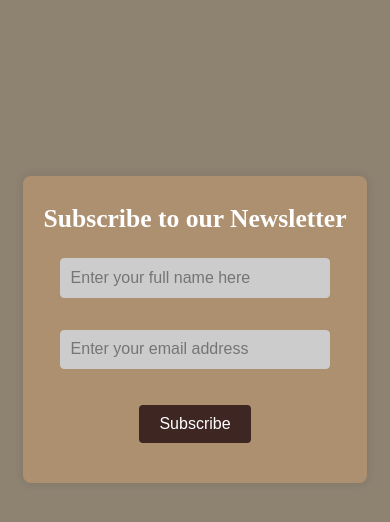
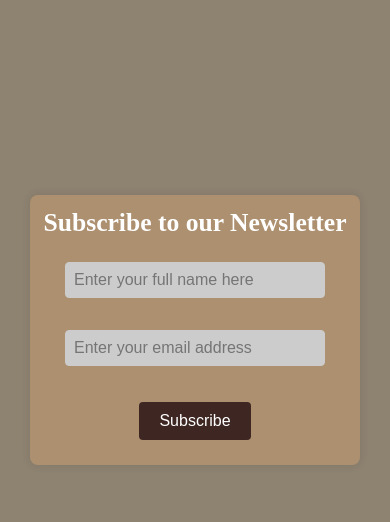
Before and after one commit to akashsapkall/SpaceNex, a plain HTML site: page newsLetter.html in a window 390 px wide. Shown: the part 72-594 px from the top of the page. Drawn offline with Linux system fonts and the light colour scheme.

Commit message:
newsletter mobile responsive issue resolve

```diff
--- a/newsLetter.html
+++ b/newsLetter.html
@@ -31,9 +31,8 @@
         }
 
         h2 {
-            margin: 0.5rem 0;
+            margin: 0.5rem 0.5rem;
             font-size: 1.6rem;
-            /* color: black; */
         }
         input{
             color: black;
@@ -80,8 +79,11 @@
     @media only screen and (max-width : 390px) {
         input{
             font-size: 1rem;
-            max-width: 270px;
-            padding: 0.6rem;
+            max-width: 260px;
+            padding: 0.5rem;
+        }
+        .newsletter-form{
+            padding: 5px;
         }
     }
 }
```
